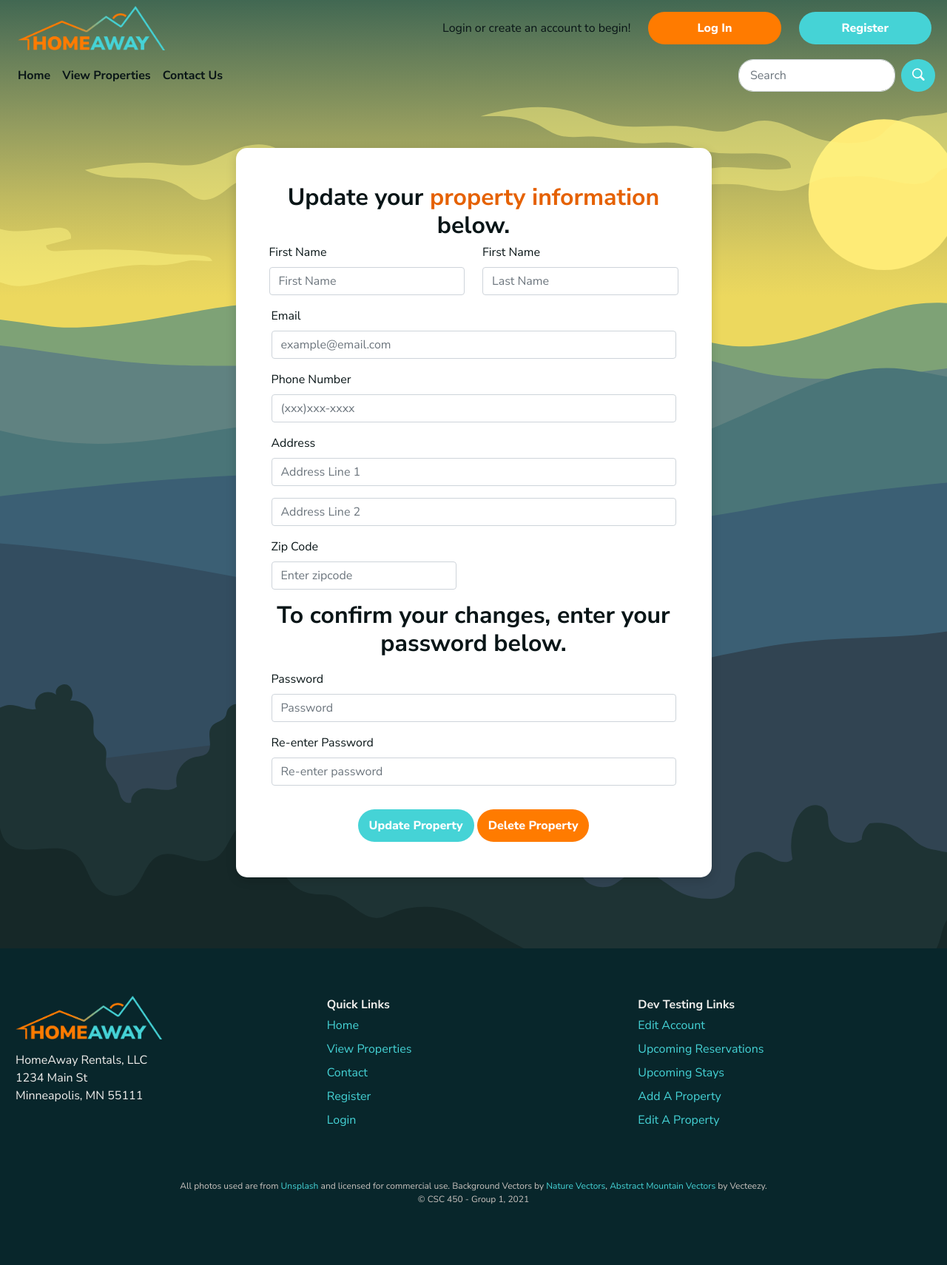
After one commit to frigolie/CSC450_Group1_Project, a PHP site: page /edit-property.php in a window 1280 px wide. The commit adds this page. Shown: the whole page at 74% size. Run offline with PHP 8.4, Linux system fonts and the light colour scheme; some libraries are stand-ins or nearby versions.

Commit message:
Add and Edit Property Pages
Creating add and edit property pages, using placeholder forms

```diff
--- /dev/null
+++ b/edit-property.php
@@ -0,0 +1,88 @@
+<!DOCTYPE html>
+<html lang="en">
+  <head>
+    <meta charset="utf-8" name="viewport" content="width=device-width, initial-scale=1">
+
+      <!-- edit-property.php - The form through which a property owner can update or delete an existing property listing
+      CSC450 - Computer Science Capstone
+      Group 1:
+      Elise Frigoli
+      Nolan Harre
+      Joshua Sibert
+      Lor Xiong
+      Written:     10/20/21
+      Revisions:
+      -->
+
+      <!-- Page title -->
+    <title>Edit Property</title>
+  </head>
+  <body>
+  <?php include(getcwd( ) . "/header.php"); ?>
+
+  <section class="container-fluid initialPageContent yellowMountains pb-5">
+      <div class="row pb-5 justify-content-center">
+
+        <div class="col-10 col-md-8 col-lg-6 px-5 py-5 white-bg box-shadow rounded-custom">
+          <h2 class="mb-1 text-center">Update your <span class="dk-orange-text">property information</span> below. </h2>
+
+        <!-- Bootstrap Sample Form - to be replaced once forms are created -->
+          <!-- <form> -->
+      <form method="POST" action="index.php">
+          <div class="mb-3">
+
+          <!-- I'm not great with bootstrap. The formatting here for the name works, but the code itself is sloppy. I'll look into editing it to look better!-->
+            <div class="row">
+              <div class="col">
+              <label for="fName" class="form-label">First Name</label>
+              <input type="text" class="form-control" name="fName" placeholder="First Name" required>
+            </div>
+              <div class="col">
+              <label for="lName" class="form-label">First Name</label>
+              <input type="text" class="form-control" name="lName" placeholder="Last Name" required>
+            </div>
+          </div>
+        </div>
+            <div class="mb-3">
+              <label for="emailInput" class="form-label">Email</label>
+              <input type="email" class="form-control" id="emailInput" aria-describedby="emailHelp" placeholder="example@email.com">
+            </div>
+            <div class="mb-3">
+              <label for="phone" class="form-label">Phone Number</label>
+              <input type="tel" class="form-control" id="phone" placeholder="(xxx)xxx-xxxx" pattern="[0-9]{3}-[0-9]{3}-[0-9]{4}" required>
+           </div>
+           <div class="mb-3">
+            <label for="address1" class="form-label">Address</label>
+            <input type="text" class="form-control" id="address1" placeholder="Address Line 1">
+           </div>
+           <div class="mb-3">
+
+            <input type="text" class="form-control" id="address" placeholder="Address Line 2">
+           </div>
+           <div class="mb-3">
+             <label for="zipCode" class="form-label">Zip Code</label>
+             <input type="text" class="form-control" id="zipCode" placeholder="Enter zipcode"style="width:250px;" pattern="[0-9]{5}">
+           </div>
+           <div class="mb-3">
+           <h2 class="mb-1 text-center">To confirm your changes, enter your password below. </h2>
+           </div>
+           <div class="mb-3">
+              <label for="passwordInput" class="form-label">Password</label>
+              <input type="password" class="form-control" id="passwordInput" placeholder="Password">
+            </div>
+            <div class="mb-3">
+              <label for="passwordInput" class="form-label">Re-enter Password</label>
+              <input type="password" class="form-control" id="passwordInput" placeholder="Re-enter password">
+            </div>
+
+            <div class="pt-3 text-center">
+              <button type="submit" class="globalButton blueButton">Update Property</button>
+              <button type="delete" class="globalButton orangeButton">Delete Property</button>
+            </div>
+          </div>
+        </div>
+      </form>
+    </section>
+    <?php include(getcwd( ) . "/footer.php"); ?>
+  </body>
+</html>
--- a/footer.php
+++ b/footer.php
@@ -52,6 +52,8 @@
                 <li class="py-1 px-0"><a href="/edit-account.php" class="blue-text">Edit Account</a></li>
                 <li class="py-1 px-0"><a href="/upcoming-reservations.php" class="blue-text">Upcoming Reservations</a></li>
                 <li class="py-1 px-0"><a href="/upcoming-stays.php" class="blue-text">Upcoming Stays</a></li>
+                <li class="py-1 px-0"><a href="/add-property.php" class="blue-text">Add A Property</a></li>
+                <li class="py-1 px-0"><a href="/edit-property.php" class="blue-text">Edit A Property</a></li>
               </ul>
             </div>
             <!-- End dev links -->
```
Also changed, not shown: add-property.php (added, +87 -0 lines).
